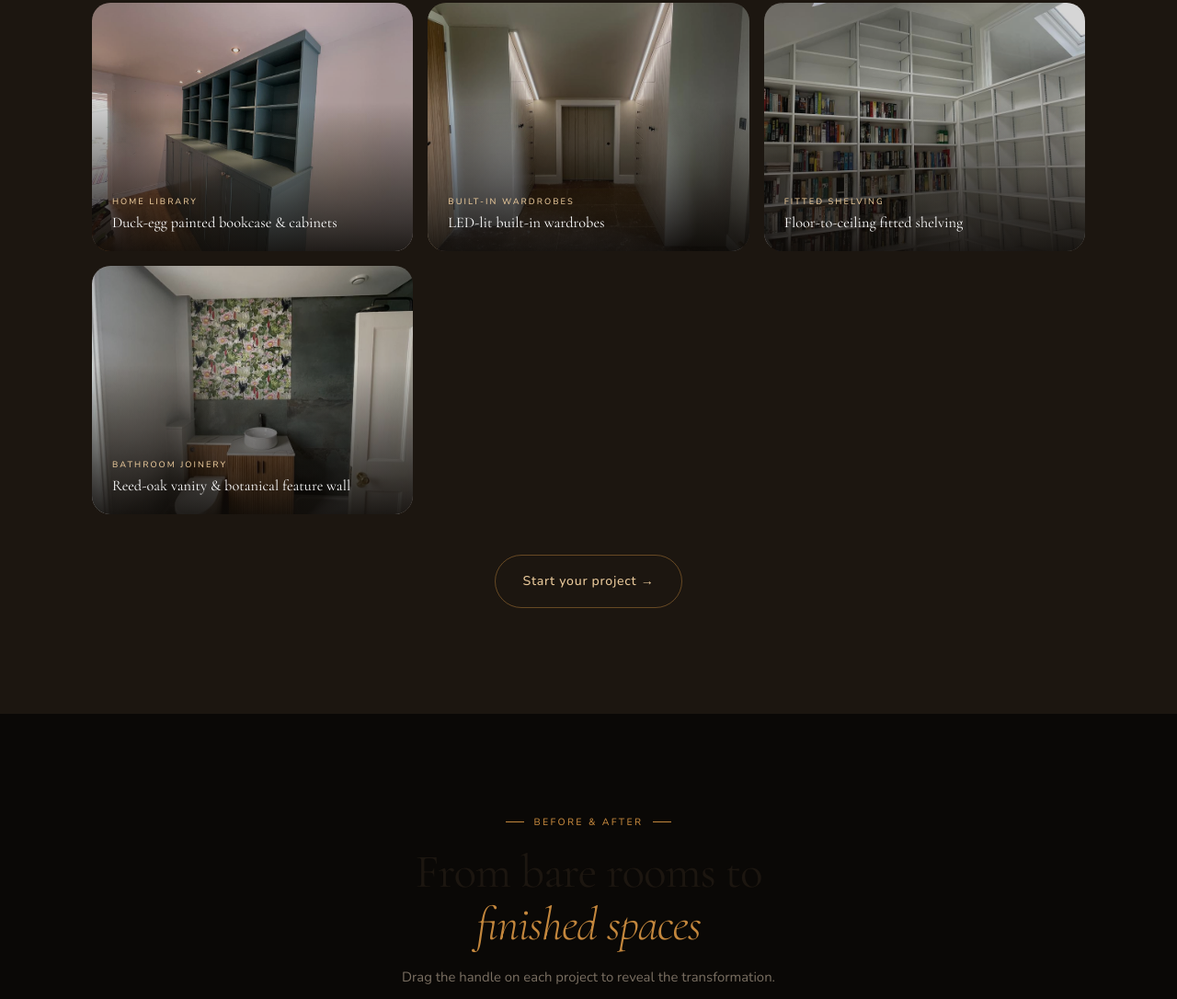
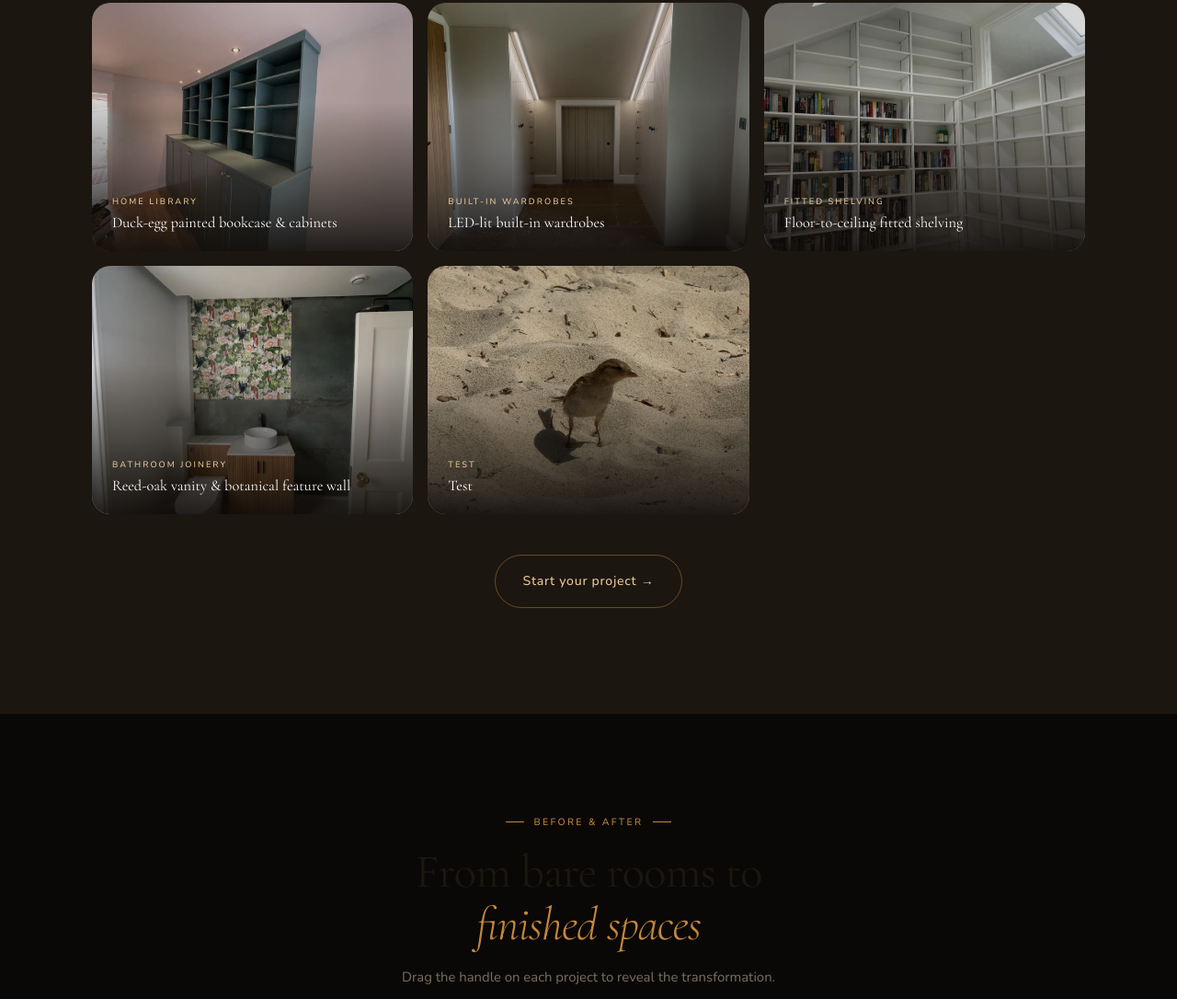
Before and after one commit to jamiep2009-hub/rplanecarpenter, a plain HTML site: page gallery.html in a window 1280 px wide. Shown: the part 1225-2311 px from the top of the page at 92% size. Drawn offline with nearby package versions, Linux system fonts and the light colour scheme.

Commit message:
Website edit: gallery photos

```diff
--- a/gallery.html
+++ b/gallery.html
@@ -142,6 +142,7 @@
       <div class="tile" data-cat="wardrobe"><img src="images/img08.jpg" alt="LED-lit built-in wardrobes" loading="lazy" width="600" height="270"><div class="tile-label"><span class="tile-tag">Built-in Wardrobes</span><span class="tile-title">LED-lit built-in wardrobes</span></div></div>
       <div class="tile" data-cat="joinery"><img src="images/img09.jpg" alt="Floor-to-ceiling fitted shelving" loading="lazy" width="600" height="270"><div class="tile-label"><span class="tile-tag">Fitted Shelving</span><span class="tile-title">Floor-to-ceiling fitted shelving</span></div></div>
       <div class="tile" data-cat="other"><img src="images/img10.jpg" alt="Reed-oak vanity and botanical feature wall" loading="lazy" width="600" height="270"><div class="tile-label"><span class="tile-tag">Bathroom Joinery</span><span class="tile-title">Reed-oak vanity &amp; botanical feature wall</span></div></div>
+      <div class="tile" data-cat="kitchen"><img src="images/gallery-img-1801-msdgv86uljf1.jpg" alt="Test — Test by R. Plane Carpenter, Norwich." loading="lazy" width="600" height="270"><div class="tile-label"><span class="tile-tag">Test</span><span class="tile-title">Test</span></div></div>
     </div>
     <div class="gallery-cta reveal">
       <a href="contact.html" class="btn btn-gold-outline">Start your project &rarr;</a>
```
